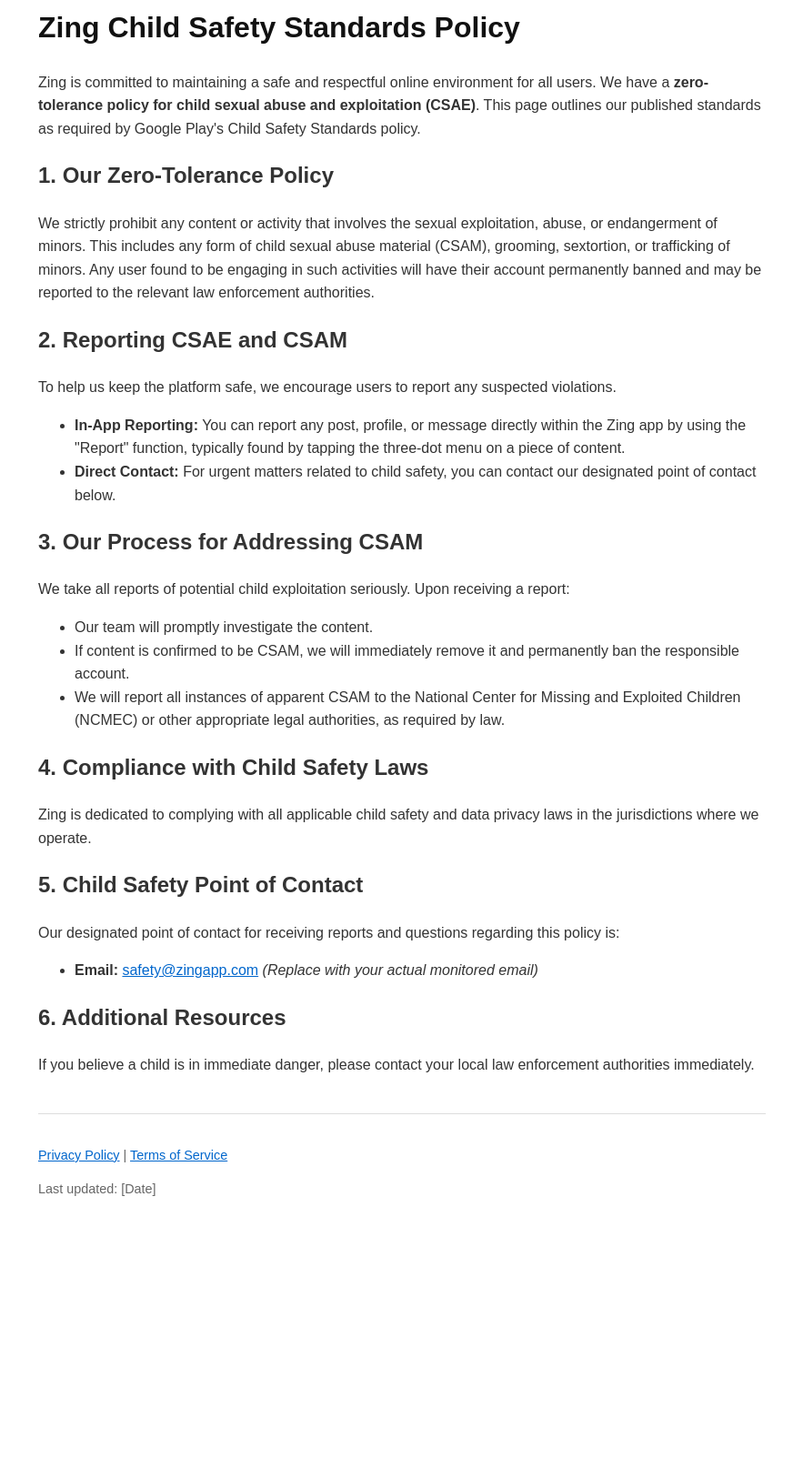
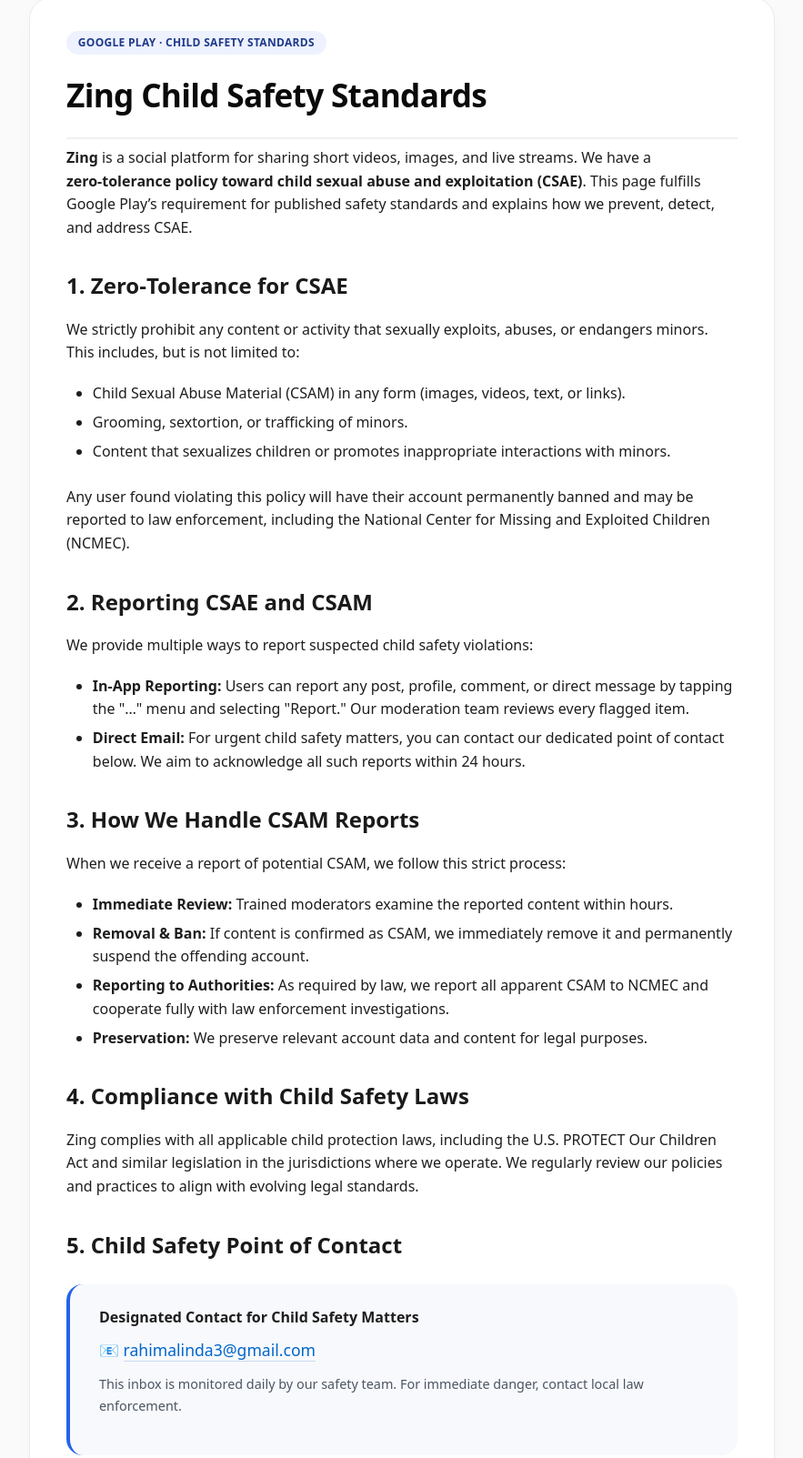
Before and after one commit to Rahim-ars/zing-policies, a plain HTML site: page index.html in a window 1280 px wide. Shown: the part 35-1638 px from the top of the page at 91% size, without its empty margins (198-1081 px from the left). Before the commit the page ends 1394 px from the top, so only its background shows below. Drawn offline with Linux system fonts and the light colour scheme.

Commit message:
Update index.html

```diff
--- a/index.html
+++ b/index.html
@@ -3,54 +3,184 @@
 <head>
     <meta charset="UTF-8">
     <meta name="viewport" content="width=device-width, initial-scale=1.0">
-    <title>Zing Child Safety Standards</title>
+    <title>Zing · Child Safety Standards</title>
     <style>
-        body { font-family: Arial, sans-serif; max-width: 800px; margin: 40px auto; padding: 0 20px; line-height: 1.6; color: #333; }
-        h1 { color: #111; }
-        a { color: #0066cc; }
-        .footer { margin-top: 40px; padding-top: 20px; border-top: 1px solid #ddd; font-size: 0.9em; color: #666; }
+        * {
+            margin: 0;
+            padding: 0;
+            box-sizing: border-box;
+        }
+
+        body {
+            background: #fafafa;
+            font-family: system-ui, -apple-system, 'Segoe UI', Roboto, 'Helvetica Neue', sans-serif;
+            line-height: 1.6;
+            color: #1e1e1e;
+            padding: 2rem 1rem;
+        }
+
+        .container {
+            max-width: 820px;
+            margin: 0 auto;
+            background: white;
+            border-radius: 24px;
+            padding: 2.2rem 2.5rem;
+            box-shadow: 0 8px 20px rgba(0, 0, 0, 0.02);
+            border: 1px solid #eaeaea;
+        }
+
+        h1 {
+            font-size: 2.2rem;
+            font-weight: 600;
+            letter-spacing: -0.02em;
+            margin-bottom: 0.5rem;
+            color: #0a0a0a;
+            border-bottom: 2px solid #f0f0f0;
+            padding-bottom: 1.2rem;
+        }
+
+        h2 {
+            font-size: 1.5rem;
+            font-weight: 600;
+            margin: 2rem 0 1rem 0;
+            color: #1a1a1a;
+        }
+
+        p {
+            margin-bottom: 1.2rem;
+        }
+
+        ul {
+            margin: 0.5rem 0 1.5rem 1.8rem;
+        }
+
+        li {
+            margin-bottom: 0.4rem;
+        }
+
+        a {
+            color: #0066cc;
+            text-decoration: none;
+            font-weight: 500;
+            border-bottom: 1px solid rgba(0, 102, 204, 0.2);
+        }
+
+        a:hover {
+            color: #004499;
+            border-bottom-color: #004499;
+        }
+
+        .badge {
+            background: #eef2ff;
+            color: #1e3a8a;
+            font-size: 0.75rem;
+            font-weight: 600;
+            padding: 0.2rem 0.8rem;
+            border-radius: 30px;
+            text-transform: uppercase;
+            letter-spacing: 0.3px;
+            display: inline-block;
+            margin-bottom: 1rem;
+        }
+
+        .contact-block {
+            background: #f8f9fc;
+            padding: 1.5rem 2rem;
+            border-radius: 18px;
+            margin: 1.5rem 0 1rem 0;
+            border-left: 4px solid #2563eb;
+        }
+
+        .footer {
+            margin-top: 2.8rem;
+            padding-top: 1.8rem;
+            border-top: 1px solid #e2e8f0;
+            font-size: 0.9rem;
+            color: #4b5563;
+            display: flex;
+            flex-wrap: wrap;
+            justify-content: space-between;
+            align-items: center;
+        }
+
+        .footer-links a {
+            margin-left: 1.8rem;
+            border-bottom: none;
+        }
+
+        .footer-links a:first-child {
+            margin-left: 0;
+        }
+
+        @media (max-width: 600px) {
+            .container {
+                padding: 1.5rem;
+            }
+            h1 {
+                font-size: 1.8rem;
+            }
+            .footer {
+                flex-direction: column;
+                gap: 0.8rem;
+            }
+            .footer-links a {
+                margin: 0 1rem 0 0;
+            }
+        }
     </style>
 </head>
 <body>
-    <h1>Zing Child Safety Standards Policy</h1>
-    <p>Zing is committed to maintaining a safe and respectful online environment for all users. We have a <strong>zero-tolerance policy for child sexual abuse and exploitation (CSAE)</strong>. This page outlines our published standards as required by Google Play's Child Safety Standards policy.</p>
+    <div class="container">
+        <span class="badge">Google Play · Child Safety Standards</span>
+        <h1>Zing Child Safety Standards</h1>
 
-    <h2>1. Our Zero-Tolerance Policy</h2>
-    <p>We strictly prohibit any content or activity that involves the sexual exploitation, abuse, or endangerment of minors. This includes any form of child sexual abuse material (CSAM), grooming, sextortion, or trafficking of minors. Any user found to be engaging in such activities will have their account permanently banned and may be reported to the relevant law enforcement authorities.</p>
+        <p><strong>Zing</strong> is a social platform for sharing short videos, images, and live streams. We have a <strong>zero‑tolerance policy toward child sexual abuse and exploitation (CSAE)</strong>. This page fulfills Google Play’s requirement for published safety standards and explains how we prevent, detect, and address CSAE.</p>
+
+        <h2>1. Zero‑Tolerance for CSAE</h2>
+        <p>We strictly prohibit any content or activity that sexually exploits, abuses, or endangers minors. This includes, but is not limited to:</p>
+        <ul>
+            <li>Child Sexual Abuse Material (CSAM) in any form (images, videos, text, or links).</li>
+            <li>Grooming, sextortion, or trafficking of minors.</li>
+            <li>Content that sexualizes children or promotes inappropriate interactions with minors.</li>
+        </ul>
+        <p>Any user found violating this policy will have their account permanently banned and may be reported to law enforcement, including the National Center for Missing and Exploited Children (NCMEC).</p>
 
         <h2>2. Reporting CSAE and CSAM</h2>
-    <p>To help us keep the platform safe, we encourage users to report any suspected violations.</p>
+        <p>We provide multiple ways to report suspected child safety violations:</p>
         <ul>
-        <li><strong>In-App Reporting:</strong> You can report any post, profile, or message directly within the Zing app by using the "Report" function, typically found by tapping the three-dot menu on a piece of content.</li>
-        <li><strong>Direct Contact:</strong> For urgent matters related to child safety, you can contact our designated point of contact below.</li>
+            <li><strong>In‑App Reporting:</strong> Users can report any post, profile, comment, or direct message by tapping the "…" menu and selecting "Report." Our moderation team reviews every flagged item.</li>
+            <li><strong>Direct Email:</strong> For urgent child safety matters, you can contact our dedicated point of contact below. We aim to acknowledge all such reports within 24 hours.</li>
         </ul>
 
-    <h2>3. Our Process for Addressing CSAM</h2>
-    <p>We take all reports of potential child exploitation seriously. Upon receiving a report:</p>
+        <h2>3. How We Handle CSAM Reports</h2>
+        <p>When we receive a report of potential CSAM, we follow this strict process:</p>
         <ul>
-        <li>Our team will promptly investigate the content.</li>
-        <li>If content is confirmed to be CSAM, we will immediately remove it and permanently ban the responsible account.</li>
-        <li>We will report all instances of apparent CSAM to the National Center for Missing and Exploited Children (NCMEC) or other appropriate legal authorities, as required by law.</li>
+            <li><strong>Immediate Review:</strong> Trained moderators examine the reported content within hours.</li>
+            <li><strong>Removal & Ban:</strong> If content is confirmed as CSAM, we immediately remove it and permanently suspend the offending account.</li>
+            <li><strong>Reporting to Authorities:</strong> As required by law, we report all apparent CSAM to NCMEC and cooperate fully with law enforcement investigations.</li>
+            <li><strong>Preservation:</strong> We preserve relevant account data and content for legal purposes.</li>
         </ul>
 
         <h2>4. Compliance with Child Safety Laws</h2>
-    <p>Zing is dedicated to complying with all applicable child safety and data privacy laws in the jurisdictions where we operate.</p>
+        <p>Zing complies with all applicable child protection laws, including the U.S. PROTECT Our Children Act and similar legislation in the jurisdictions where we operate. We regularly review our policies and practices to align with evolving legal standards.</p>
 
         <h2>5. Child Safety Point of Contact</h2>
-    <p>Our designated point of contact for receiving reports and questions regarding this policy is:</p>
-    <ul>
-        <li><strong>Email:</strong> <a href="mailto:safety@zingapp.com">safety@zingapp.com</a> <em>(Replace with your actual monitored email)</em></li>
-    </ul>
+        <div class="contact-block">
+            <p style="margin-bottom: 0.5rem;"><strong>Designated Contact for Child Safety Matters</strong></p>
+            <p style="font-size: 1.1rem; margin-bottom: 0;">📧 <a href="mailto:rahimalinda3@gmail.com">rahimalinda3@gmail.com</a></p>
+            <p style="margin-top: 0.8rem; color: #4b5563; font-size: 0.9rem;">This inbox is monitored daily by our safety team. For immediate danger, contact local law enforcement.</p>
+        </div>
 
         <h2>6. Additional Resources</h2>
-    <p>If you believe a child is in immediate danger, please contact your local law enforcement authorities immediately.</p>
+        <p>If you believe a child is in immediate danger, please contact your local police or emergency services. For further guidance, visit <a href="https://www.missingkids.org" target="_blank" rel="noopener">NCMEC</a> or the <a href="https://www.technologycoalition.org" target="_blank" rel="noopener">Tech Coalition</a>.</p>
 
         <div class="footer">
-        <p>
-            <a href="privacy.html">Privacy Policy</a> |
-            <a href="terms.html">Terms of Service</a>
-        </p>
-        <p>Last updated: [Date]</p>
+            <div>© 2026 Zing · All rights reserved</div>
+            <div class="footer-links">
+                <a href="https://rahim-ars.github.io/zing-privacy-policy/">Privacy Policy</a>
+                <a href="#">Terms of Service</a>
+            </div>
+        </div>
     </div>
 </body>
 </html>
```
Lines whose indentation alone changed are shown as unchanged.
